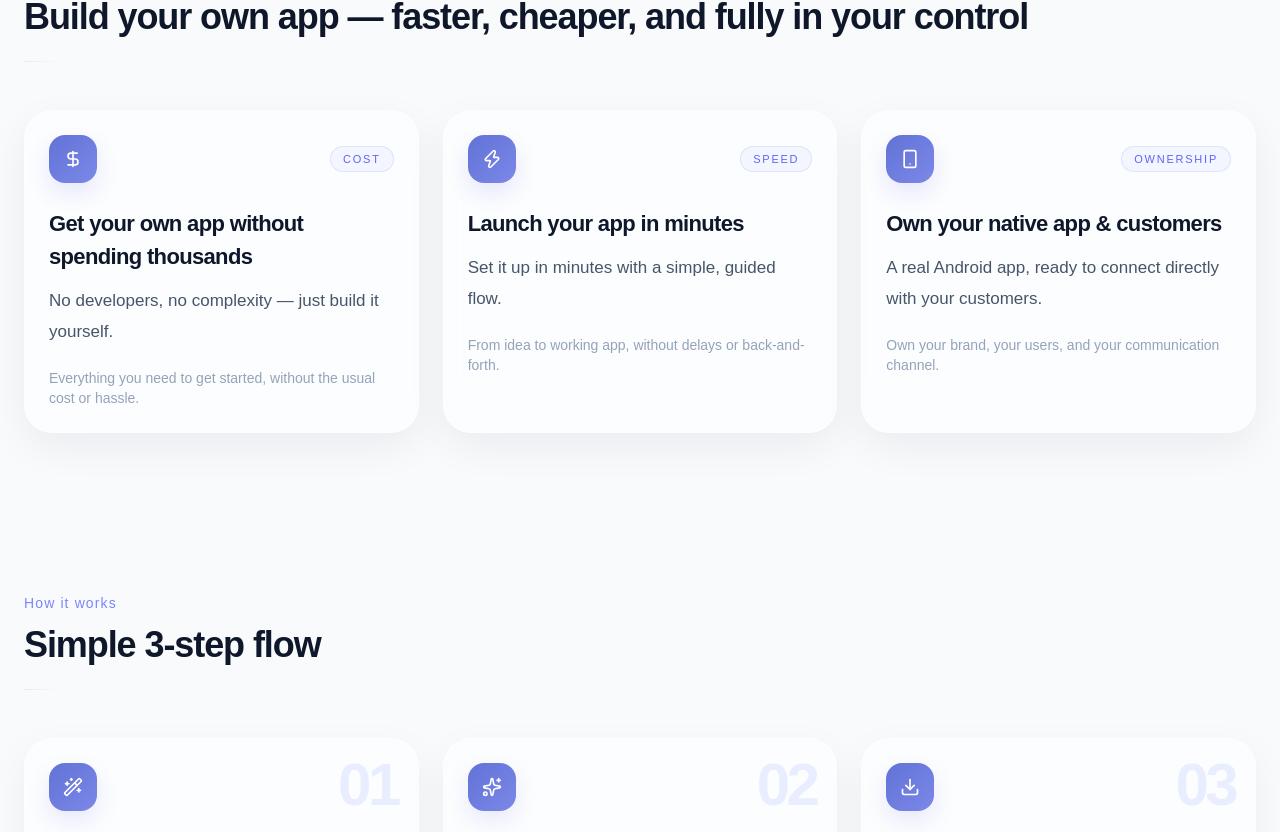
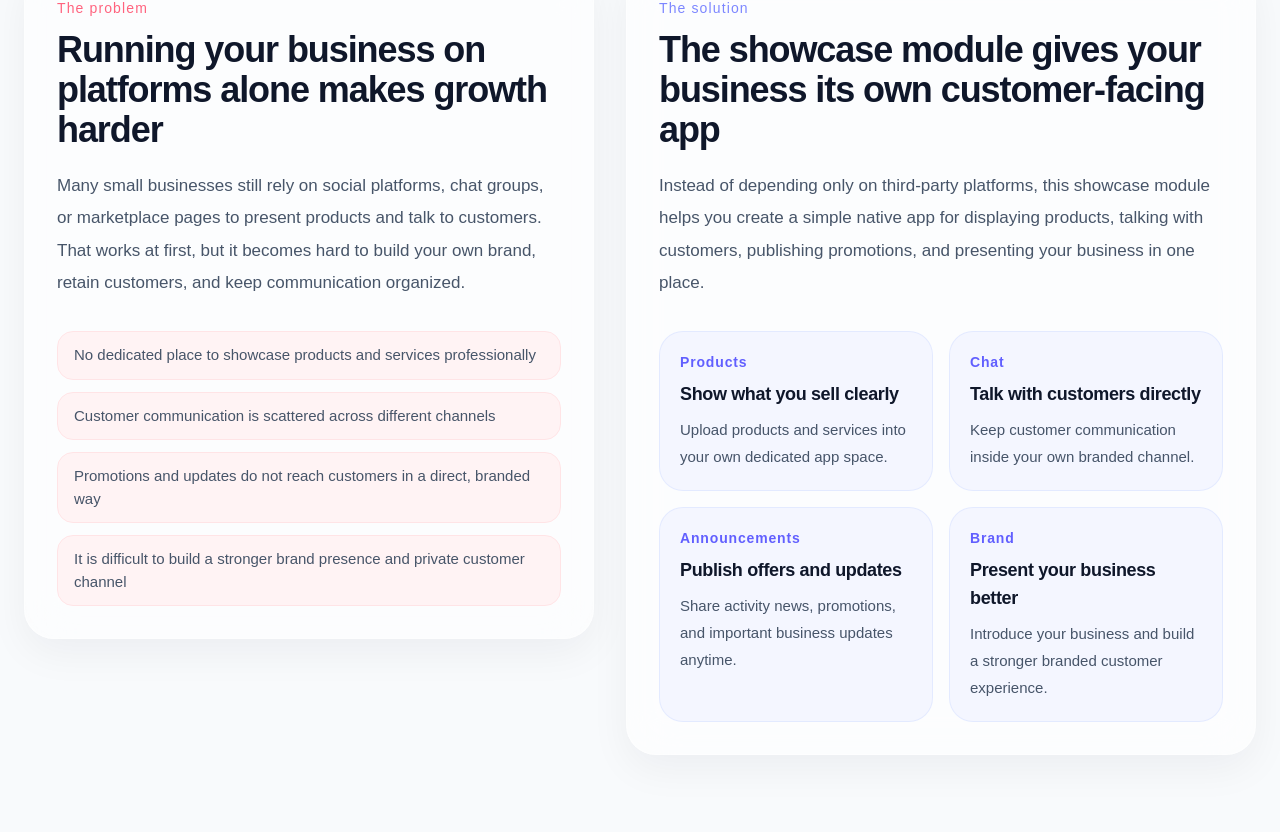
Before and after one commit to why459097630/niandongjicheng, a Next.js app: page / in a window 1280 px wide. Shown: the part 1048-1880 px from the top of the page. Built offline with nearby package versions, Linux system fonts and the light colour scheme.

Commit message:
Update page.tsx

```diff
--- a/app/page.tsx
+++ b/app/page.tsx
@@ -140,6 +140,79 @@ export default function Home() {
           </div>
         </section>
       </div>
+
+      <section className="mx-auto max-w-7xl px-6 py-20">
+        <div className="grid gap-8 lg:grid-cols-[minmax(0,0.95fr)_minmax(0,1.05fr)] lg:items-start">
+          <div className="rounded-[30px] border border-white/40 bg-white/55 p-7 shadow-[0_14px_40px_rgba(15,23,42,0.05)] backdrop-blur-xl md:p-8">
+            <div className="mb-3 text-sm font-medium tracking-[0.08em] text-rose-400">The problem</div>
+            <h2 className="max-w-[520px] text-3xl font-extrabold tracking-[-0.03em] text-[#0f172a] md:text-4xl">
+              Running your business on platforms alone makes growth harder
+            </h2>
+            <p className="mt-5 max-w-[560px] text-[17px] leading-[1.9] text-[#475569]">
+              Many small businesses still rely on social platforms, chat groups, or marketplace pages to present products and talk to customers. That works at first, but it becomes hard to build your own brand, retain customers, and keep communication organized.
+            </p>
+
+            <div className="mt-8 grid gap-3">
+              <div className="rounded-2xl border border-rose-100 bg-rose-50/80 px-4 py-3 text-[15px] text-[#475569]">
+                No dedicated place to showcase products and services professionally
+              </div>
+              <div className="rounded-2xl border border-rose-100 bg-rose-50/80 px-4 py-3 text-[15px] text-[#475569]">
+                Customer communication is scattered across different channels
+              </div>
+              <div className="rounded-2xl border border-rose-100 bg-rose-50/80 px-4 py-3 text-[15px] text-[#475569]">
+                Promotions and updates do not reach customers in a direct, branded way
+              </div>
+              <div className="rounded-2xl border border-rose-100 bg-rose-50/80 px-4 py-3 text-[15px] text-[#475569]">
+                It is difficult to build a stronger brand presence and private customer channel
+              </div>
+            </div>
+          </div>
+
+          <div className="rounded-[30px] border border-white/40 bg-white/60 p-7 shadow-[0_14px_40px_rgba(15,23,42,0.05)] backdrop-blur-xl md:p-8">
+            <div className="mb-3 text-sm font-medium tracking-[0.08em] text-indigo-400">The solution</div>
+            <h2 className="max-w-[560px] text-3xl font-extrabold tracking-[-0.03em] text-[#0f172a] md:text-4xl">
+              The showcase module gives your business its own customer-facing app
+            </h2>
+            <p className="mt-5 max-w-[560px] text-[17px] leading-[1.9] text-[#475569]">
+              Instead of depending only on third-party platforms, this showcase module helps you create a simple native app for displaying products, talking with customers, publishing promotions, and presenting your business in one place.
+            </p>
+
+            <div className="mt-8 grid gap-4 sm:grid-cols-2">
+              <div className="rounded-[24px] border border-indigo-100/80 bg-indigo-50/70 p-5">
+                <div className="text-sm font-semibold tracking-[0.06em] text-indigo-500">Products</div>
+                <h3 className="mt-2 text-lg font-semibold tracking-[-0.02em] text-[#0f172a]">Show what you sell clearly</h3>
+                <p className="mt-2 text-[15px] leading-[1.8] text-[#475569]">
+                  Upload products and services into your own dedicated app space.
+                </p>
+              </div>
+
+              <div className="rounded-[24px] border border-indigo-100/80 bg-indigo-50/70 p-5">
+                <div className="text-sm font-semibold tracking-[0.06em] text-indigo-500">Chat</div>
+                <h3 className="mt-2 text-lg font-semibold tracking-[-0.02em] text-[#0f172a]">Talk with customers directly</h3>
+                <p className="mt-2 text-[15px] leading-[1.8] text-[#475569]">
+                  Keep customer communication inside your own branded channel.
+                </p>
+              </div>
+
+              <div className="rounded-[24px] border border-indigo-100/80 bg-indigo-50/70 p-5">
+                <div className="text-sm font-semibold tracking-[0.06em] text-indigo-500">Announcements</div>
+                <h3 className="mt-2 text-lg font-semibold tracking-[-0.02em] text-[#0f172a]">Publish offers and updates</h3>
+                <p className="mt-2 text-[15px] leading-[1.8] text-[#475569]">
+                  Share activity news, promotions, and important business updates anytime.
+                </p>
+              </div>
+
+              <div className="rounded-[24px] border border-indigo-100/80 bg-indigo-50/70 p-5">
+                <div className="text-sm font-semibold tracking-[0.06em] text-indigo-500">Brand</div>
+                <h3 className="mt-2 text-lg font-semibold tracking-[-0.02em] text-[#0f172a]">Present your business better</h3>
+                <p className="mt-2 text-[15px] leading-[1.8] text-[#475569]">
+                  Introduce your business and build a stronger branded customer experience.
+                </p>
+              </div>
+            </div>
+          </div>
+        </div>
+      </section>
 
       <section id="features" className="mx-auto max-w-7xl px-6 py-20">
         <div className="mb-12">
```
